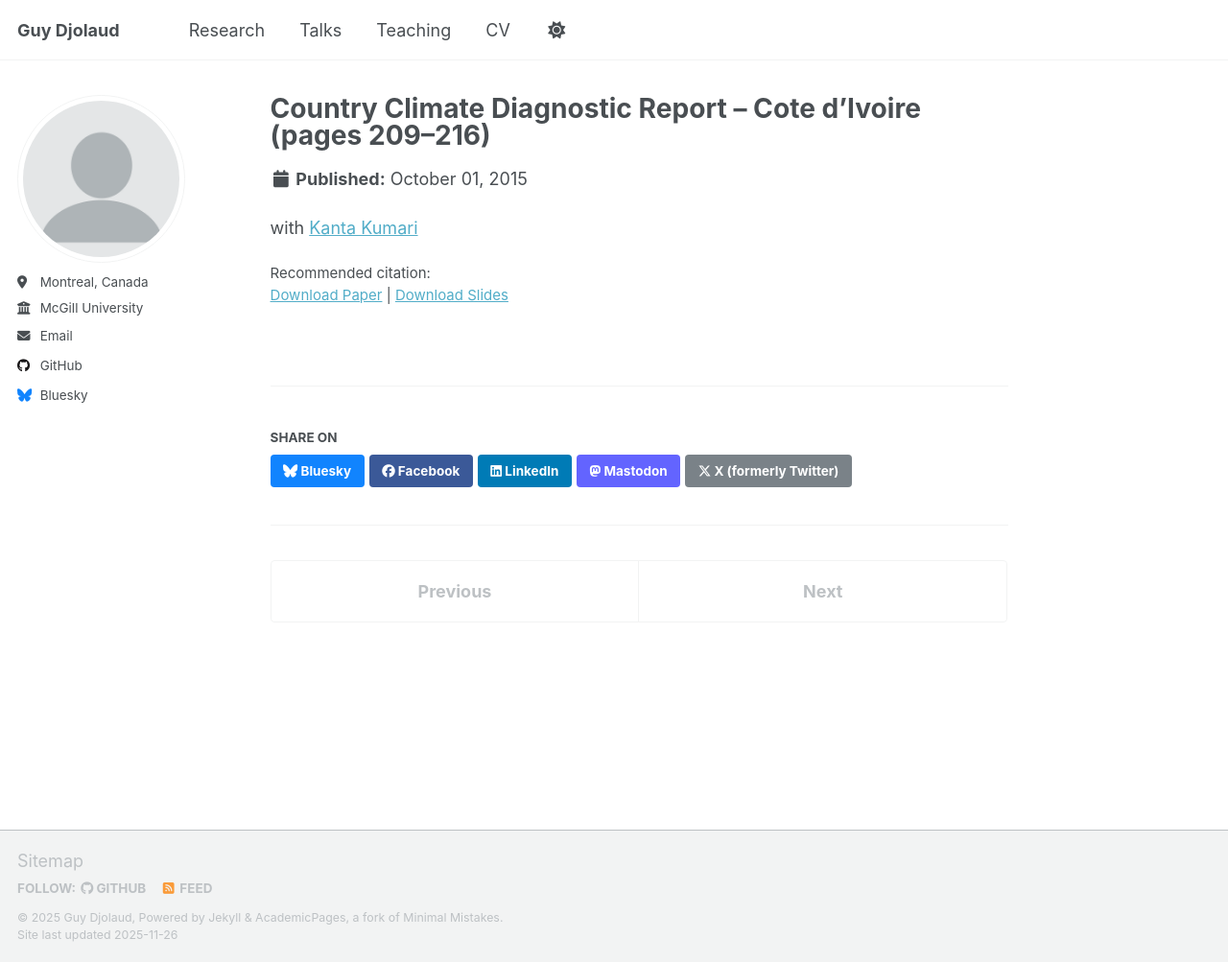
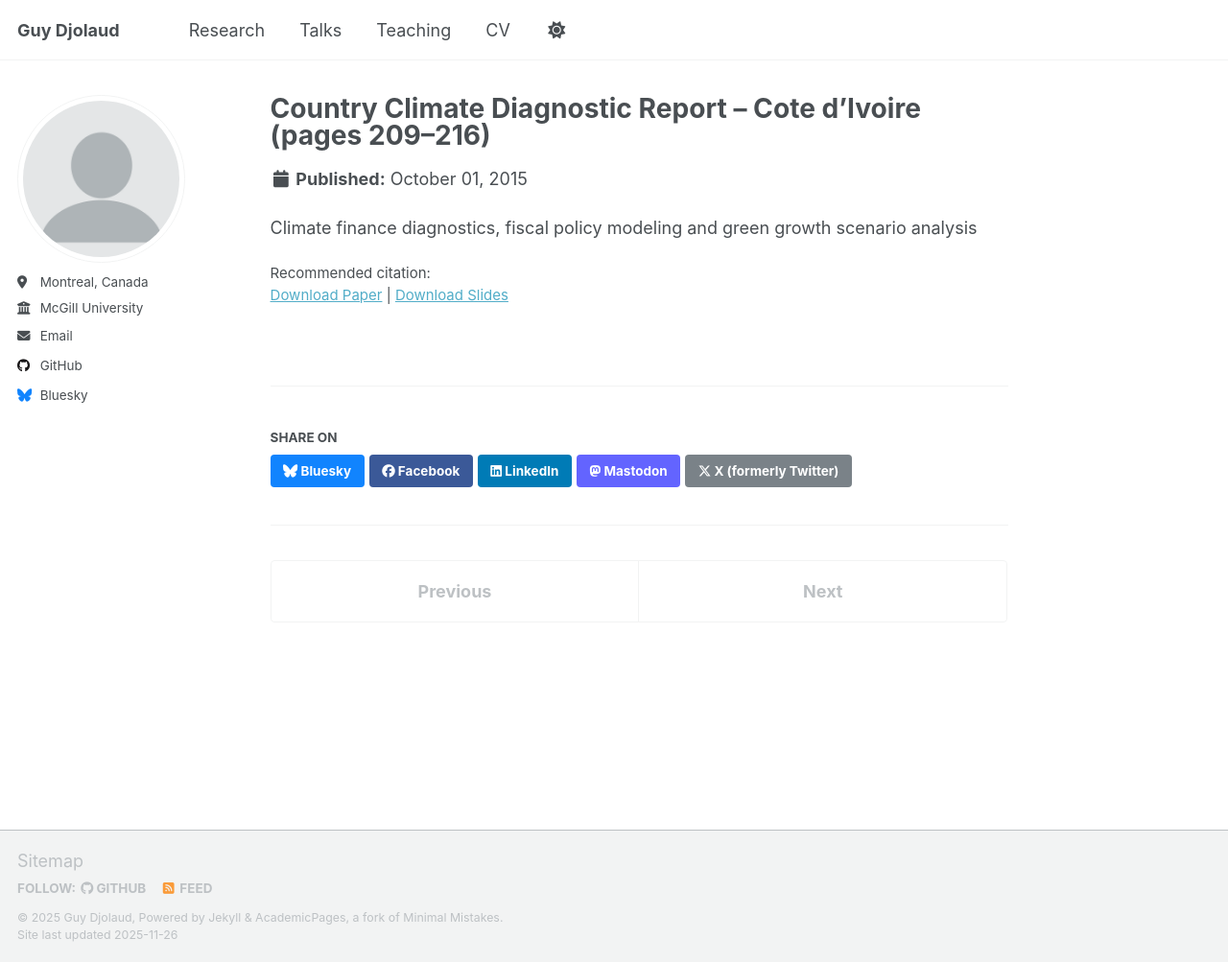
Before and after one commit to Guy-Djolaud/Guy-Djolaud.github.io, a Jekyll site: the page built from _publications/2015-10-01-paper-title-number-3.md, in a window 1280 px wide and 1003 px high. Shown: the whole window at 96% size. Built offline with Jekyll 4.4.1, drawn with Linux system fonts in a browser that asks for light colours; a script that is not in the unit is left out.

Commit message:
Update 2015-10-01-paper-title-number-3.md

```diff
--- a/_publications/2015-10-01-paper-title-number-3.md
+++ b/_publications/2015-10-01-paper-title-number-3.md
@@ -3,10 +3,10 @@ title: "Country Climate Diagnostic Report – Cote d’Ivoire (pages 209–216)"
 collection: publications
 category: conferences
 permalink: /publications/2015-10-01-paper-title-number-3
-excerpt: 'Climate finance diagnostics, fiscal policy modeling and green growth scenario analysis'
+excerpt: 'with [Kanta Kumari](https://www.worldbank.org/en/about/people/k/kanta-kumari-rigaud)'
 date: 2015-10-01
 slidesurl: 'https://academicpages.github.io/files/slides3.pdf'
 paperurl: 'https://academicpages.github.io/files/paper3.pdf'
 citation: ''
 ---
-with [Kanta Kumari](https://www.worldbank.org/en/about/people/k/kanta-kumari-rigaud)
+Climate finance diagnostics, fiscal policy modeling and green growth scenario analysis
```
